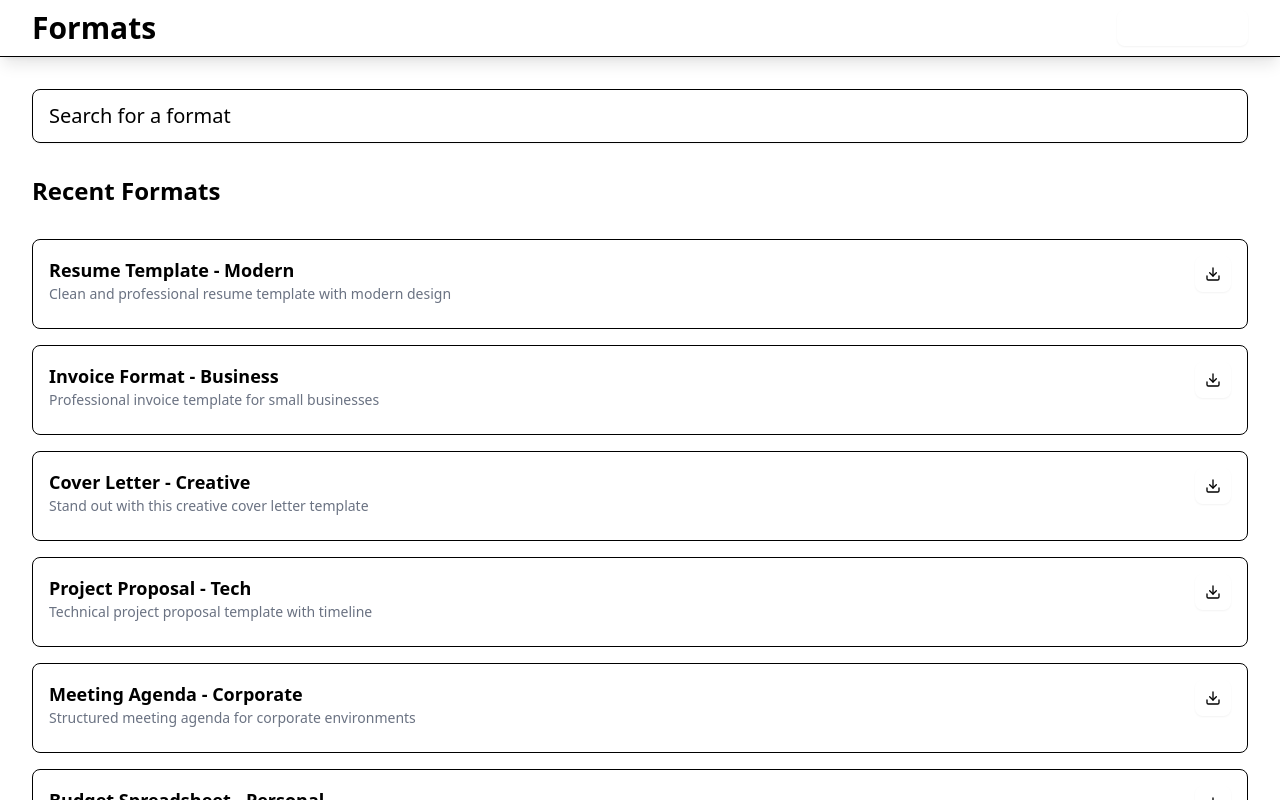
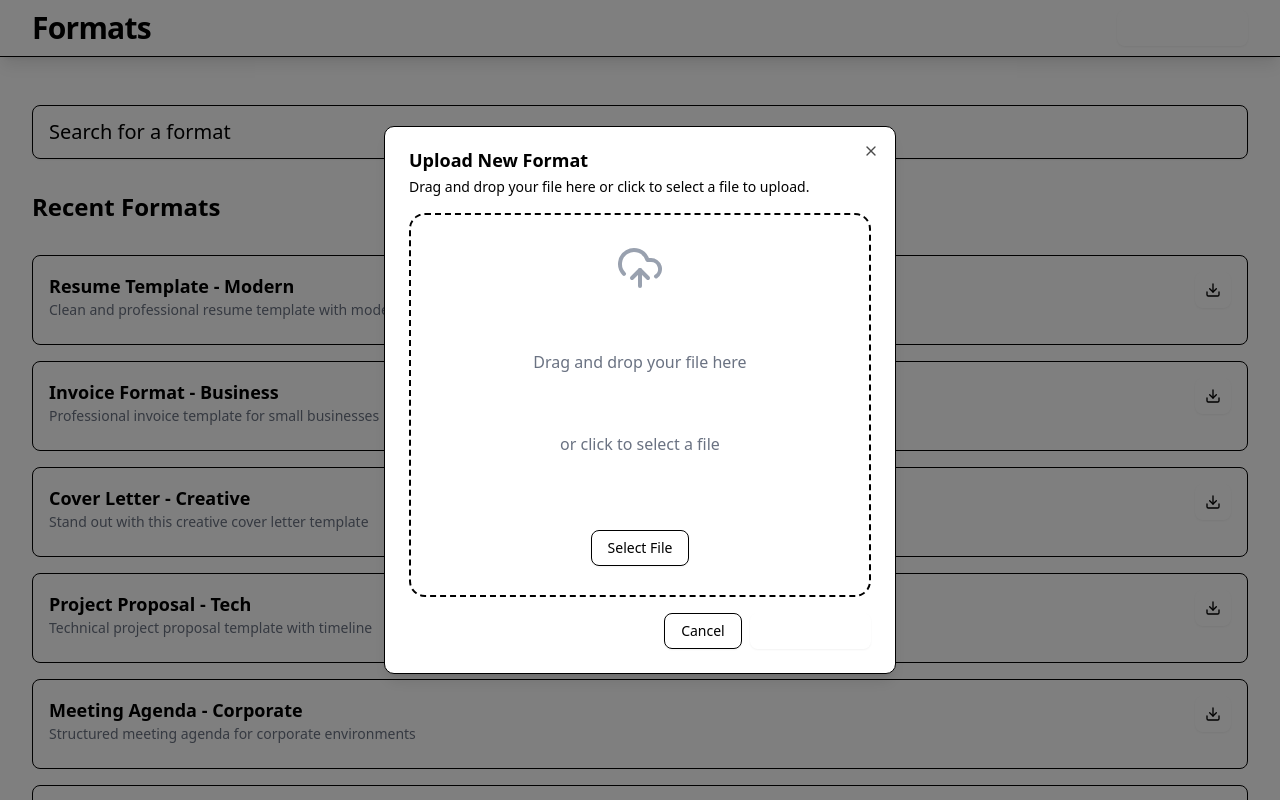
Before and after one commit to curiosbasant/my-ideations, a Next.js app in the folder apps/basant.dev/: page /s/formats in a window 1280 px wide. Both pictures are taken after a click on the button "Upload Format". Built offline with nearby package versions, Linux system fonts and the light colour scheme.

Commit message:
chore: 🚧 wip

```diff
--- a/apps/basant.dev/package.json
+++ b/apps/basant.dev/package.json
@@ -12,6 +12,7 @@
   "dependencies": {
     "@my/core": "workspace:*",
     "@my/lib": "workspace:*",
+    "@radix-ui/react-dialog": "^1.1.14",
     "@radix-ui/react-label": "^2.1.7",
     "@radix-ui/react-scroll-area": "^1.2.9",
     "@radix-ui/react-select": "^2.2.5",
--- a/apps/basant.dev/src/app/s/formats/client.tsx
+++ b/apps/basant.dev/src/app/s/formats/client.tsx
@@ -2,6 +2,9 @@
 
 import type { FormEvent } from 'react'
 import Form from 'next/form'
+import { CloudUploadIcon } from 'lucide-react'
+
+import { Button } from '~/components/ui/button'
 
 function debounce<T extends any[]>(cb: (...args: T) => void, delay: number) {
   let timeout = 0
@@ -20,7 +23,7 @@
 export const handleChange = (ev: FormEvent<HTMLFormElement>) => {
   debouncedSearch(ev.currentTarget)
 }
-export function SearchForm(props: { query?: string }) {
+function SearchForm(props: { query?: string }) {
   return (
     <Form className='' action='' onChange={handleChange}>
       <input
@@ -33,3 +36,37 @@
     </Form>
   )
 }
+
+export function DropContainer(props: { onDrop: (files: File[]) => void }) {
+  const handleDrop = (ev: React.DragEvent<HTMLDivElement>) => {
+    ev.preventDefault()
+    if (ev.dataTransfer.files) {
+      props.onDrop(Array.from(ev.dataTransfer.files))
+    }
+  }
+
+  return (
+    <div
+      className='grid h-96 place-items-center rounded-2xl border-2 border-dashed'
+      onDragOver={(e) => e.preventDefault()}
+      onDrop={handleDrop}>
+      <CloudUploadIcon className='size-12 text-gray-400' />
+      <p className='text-gray-500'>Drag and drop your file here</p>
+      <p className='text-gray-500'>or click to select a file</p>
+      <Button variant='outline' className='mt-4' asChild>
+        <label>
+          Select File
+          <input
+            type='file'
+            className='hidden'
+            onChange={(e) => {
+              if (e.target.files) {
+                props.onDrop(Array.from(e.target.files))
+              }
+            }}
+          />
+        </label>
+      </Button>
+    </div>
+  )
+}
--- a/apps/basant.dev/src/app/s/formats/layout.tsx
+++ b/apps/basant.dev/src/app/s/formats/layout.tsx
@@ -5,7 +5,18 @@
 import Link from 'next/link'
 
 import { Button } from '~/components/ui/button'
+import {
+  Dialog,
+  DialogClose,
+  DialogContent,
+  DialogDescription,
+  DialogFooter,
+  DialogHeader,
+  DialogTitle,
+  DialogTrigger,
+} from '~/components/ui/dialog'
 import { ScrollArea } from '~/components/ui/scroll-area'
+import { DropContainer } from './client'
 
 export default function GamesLayout(props: PropsWithChildren) {
   return (
@@ -15,14 +26,16 @@
           <div className='isolate flex h-full flex-col divide-y [--page-padding:--spacing(2)] [--page-size:var(--container-7xl)] sm:[--page-padding:--spacing(4)] md:[--page-padding:--spacing(8)]'>
             <header className='bg-background px-(--page-padding) sticky top-0 shadow-lg'>
               <div className='max-w-(--page-size) mx-auto flex h-14 items-center'>
-                <Link href='/' className='text-3xl font-bold'>
+                <Link href='/' className='text-3xl font-bold tracking-tight'>
                   Formats
                 </Link>
-                <Button className='ms-auto'>Upload Format</Button>
+                <UploadFileModalButton />
               </div>
             </header>
             <div className='px-(--page-padding) flex-1'>
-              <main className='max-w-(--page-size) mx-auto flex h-full py-8'>{props.children}</main>
+              <main className='max-w-(--page-size) mx-auto flex h-full py-12'>
+                {props.children}
+              </main>
             </div>
             <footer className='bg-background px-(--page-padding)'>
               <div className='max-w-(--page-size) m-auto py-6'>
@@ -46,3 +59,30 @@
     </html>
   )
 }
+
+function UploadFileModalButton() {
+  return (
+    <Dialog>
+      <DialogTrigger asChild>
+        <Button className='ms-auto'>Upload Format</Button>
+      </DialogTrigger>
+      <DialogContent>
+        <DialogHeader>
+          <DialogTitle>Upload New Format</DialogTitle>
+          <DialogDescription>
+            Drag and drop your file here or click to select a file to upload.
+          </DialogDescription>
+        </DialogHeader>
+        <form className='contents'>
+          <DropContainer />
+          <DialogFooter>
+            <DialogClose asChild>
+              <Button variant='outline'>Cancel</Button>
+            </DialogClose>
+            <Button type='submit'>Save changes</Button>
+          </DialogFooter>
+        </form>
+      </DialogContent>
+    </Dialog>
+  )
+}
--- a/apps/basant.dev/src/app/s/formats/page.tsx
+++ b/apps/basant.dev/src/app/s/formats/page.tsx
@@ -3,7 +3,7 @@
 
 import { Button } from '~/components/ui/button'
 import { Input } from '~/components/ui/input'
-import { handleChange, SearchForm } from './client'
+import { handleChange } from './client'
 
 const formats = [
   {
@@ -95,6 +95,13 @@
 export default async function FormatsPage(props: PageProps<{ searchParams: 'query' }>) {
   const searchParams = await props.searchParams
 
+  const filteredFormats =
+    searchParams.query ?
+      formats.filter((format) =>
+        format.name.toLowerCase().includes(searchParams.query!.toLowerCase()),
+      )
+    : formats
+
   return (
     <div className='flex flex-1 flex-col gap-8'>
       {/* <SearchForm query={searchParams.query} /> */}
@@ -109,7 +116,7 @@
       </Form>
       <h2 className='text-2xl font-bold'>Recent Formats</h2>
       <ul className='grid grid-cols-[1fr_auto] gap-4'>
-        {formats.map((format) => (
+        {filteredFormats.map((format) => (
           <FormatListItem format={format} key={format.id} />
         ))}
       </ul>
--- /dev/null
+++ b/apps/basant.dev/src/components/ui/dialog.tsx
@@ -0,0 +1,143 @@
+"use client"
+
+import * as React from "react"
+import * as DialogPrimitive from "@radix-ui/react-dialog"
+import { XIcon } from "lucide-react"
+
+import { cn } from "~/lib/utils"
+
+function Dialog({
+  ...props
+}: React.ComponentProps<typeof DialogPrimitive.Root>) {
+  return <DialogPrimitive.Root data-slot="dialog" {...props} />
+}
+
+function DialogTrigger({
+  ...props
+}: React.ComponentProps<typeof DialogPrimitive.Trigger>) {
+  return <DialogPrimitive.Trigger data-slot="dialog-trigger" {...props} />
+}
+
+function DialogPortal({
+  ...props
+}: React.ComponentProps<typeof DialogPrimitive.Portal>) {
+  return <DialogPrimitive.Portal data-slot="dialog-portal" {...props} />
+}
+
+function DialogClose({
+  ...props
+}: React.ComponentProps<typeof DialogPrimitive.Close>) {
+  return <DialogPrimitive.Close data-slot="dialog-close" {...props} />
+}
+
+function DialogOverlay({
+  className,
+  ...props
+}: React.ComponentProps<typeof DialogPrimitive.Overlay>) {
+  return (
+    <DialogPrimitive.Overlay
+      data-slot="dialog-overlay"
+      className={cn(
+        "data-[state=open]:animate-in data-[state=closed]:animate-out data-[state=closed]:fade-out-0 data-[state=open]:fade-in-0 fixed inset-0 z-50 bg-black/50",
+        className
+      )}
+      {...props}
+    />
+  )
+}
+
+function DialogContent({
+  className,
+  children,
+  showCloseButton = true,
+  ...props
+}: React.ComponentProps<typeof DialogPrimitive.Content> & {
+  showCloseButton?: boolean
+}) {
+  return (
+    <DialogPortal data-slot="dialog-portal">
+      <DialogOverlay />
+      <DialogPrimitive.Content
+        data-slot="dialog-content"
+        className={cn(
+          "bg-background data-[state=open]:animate-in data-[state=closed]:animate-out data-[state=closed]:fade-out-0 data-[state=open]:fade-in-0 data-[state=closed]:zoom-out-95 data-[state=open]:zoom-in-95 fixed top-[50%] left-[50%] z-50 grid w-full max-w-[calc(100%-2rem)] translate-x-[-50%] translate-y-[-50%] gap-4 rounded-lg border p-6 shadow-lg duration-200 sm:max-w-lg",
+          className
+        )}
+        {...props}
+      >
+        {children}
+        {showCloseButton && (
+          <DialogPrimitive.Close
+            data-slot="dialog-close"
+            className="ring-offset-background focus:ring-ring data-[state=open]:bg-accent data-[state=open]:text-muted-foreground absolute top-4 right-4 rounded-xs opacity-70 transition-opacity hover:opacity-100 focus:ring-2 focus:ring-offset-2 focus:outline-hidden disabled:pointer-events-none [&_svg]:pointer-events-none [&_svg]:shrink-0 [&_svg:not([class*='size-'])]:size-4"
+          >
+            <XIcon />
+            <span className="sr-only">Close</span>
+          </DialogPrimitive.Close>
+        )}
+      </DialogPrimitive.Content>
+    </DialogPortal>
+  )
+}
+
+function DialogHeader({ className, ...props }: React.ComponentProps<"div">) {
+  return (
+    <div
+      data-slot="dialog-header"
+      className={cn("flex flex-col gap-2 text-center sm:text-left", className)}
+      {...props}
+    />
+  )
+}
+
+function DialogFooter({ className, ...props }: React.ComponentProps<"div">) {
+  return (
+    <div
+      data-slot="dialog-footer"
+      className={cn(
+        "flex flex-col-reverse gap-2 sm:flex-row sm:justify-end",
+        className
+      )}
+      {...props}
+    />
+  )
+}
+
+function DialogTitle({
+  className,
+  ...props
+}: React.ComponentProps<typeof DialogPrimitive.Title>) {
+  return (
+    <DialogPrimitive.Title
+      data-slot="dialog-title"
+      className={cn("text-lg leading-none font-semibold", className)}
+      {...props}
+    />
+  )
+}
+
+function DialogDescription({
+  className,
+  ...props
+}: React.ComponentProps<typeof DialogPrimitive.Description>) {
+  return (
+    <DialogPrimitive.Description
+      data-slot="dialog-description"
+      className={cn("text-muted-foreground text-sm", className)}
+      {...props}
+    />
+  )
+}
+
+export {
+  Dialog,
+  DialogClose,
+  DialogContent,
+  DialogDescription,
+  DialogFooter,
+  DialogHeader,
+  DialogOverlay,
+  DialogPortal,
+  DialogTitle,
+  DialogTrigger,
+}
```
Also changed, not shown: 1 other file (tests, documents, lock files or other folders).
